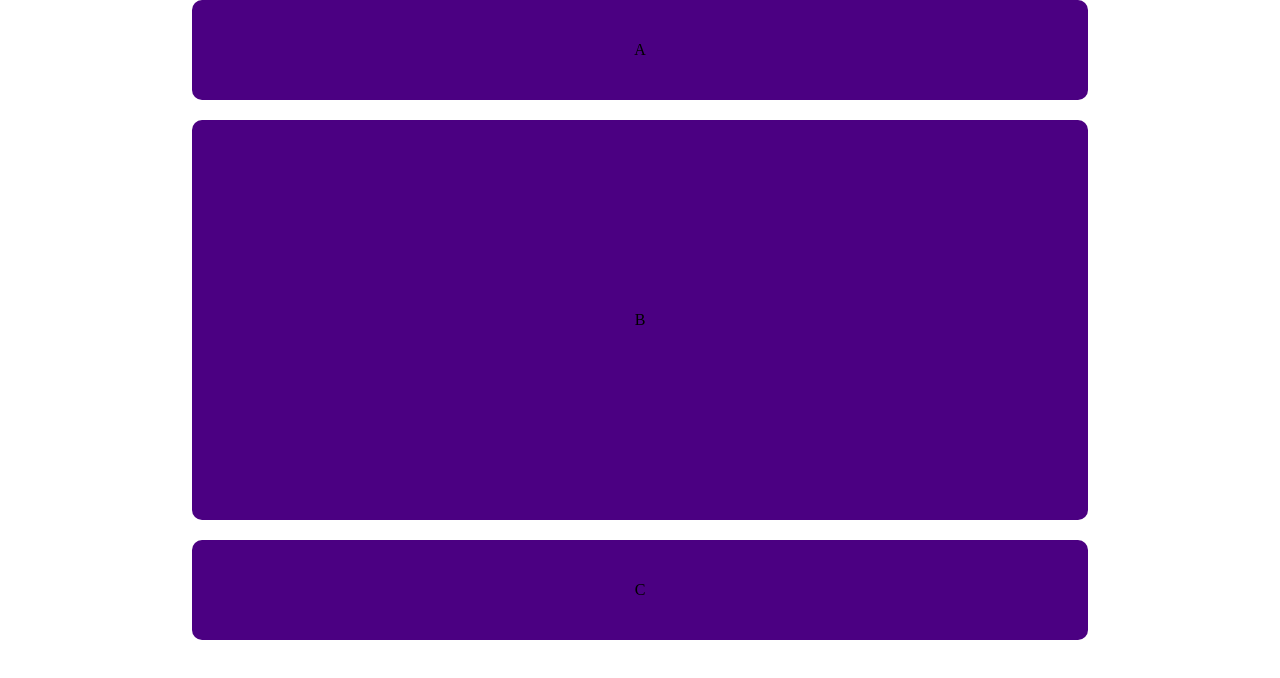
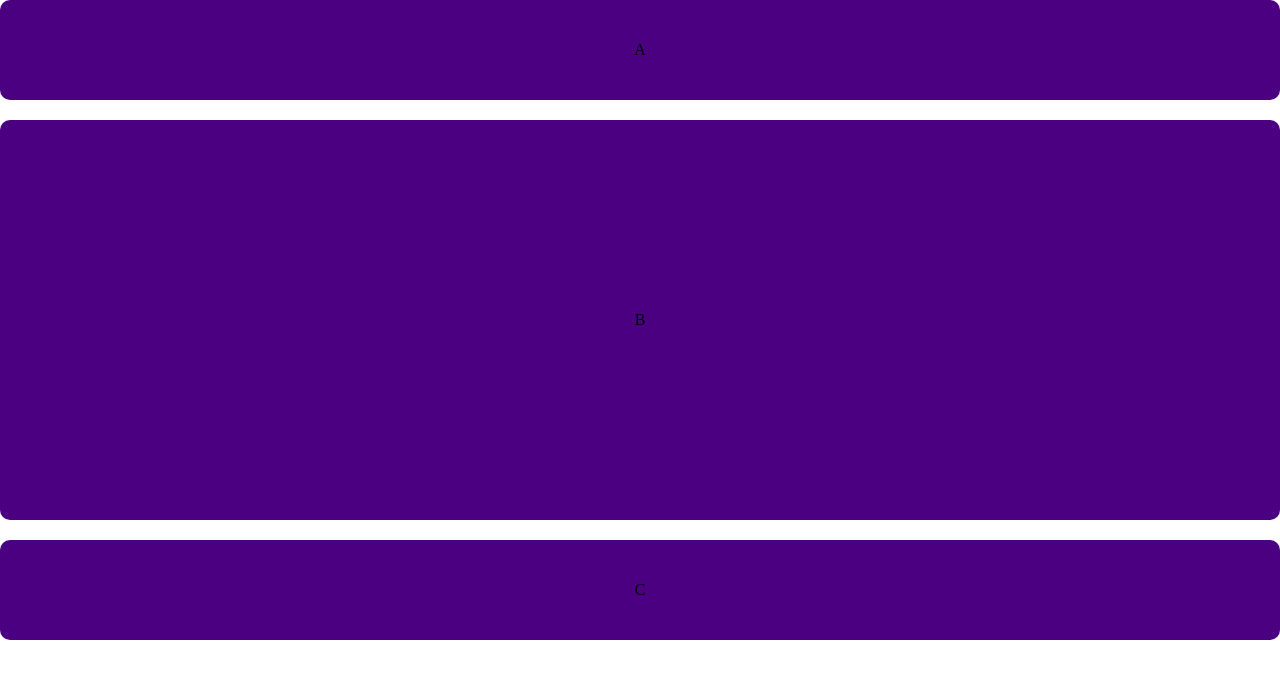
Before and after one commit to Datek1/Html, a plain HTML site: page lesson4/part1/index.html in a window 1280 px wide. Drawn offline with Linux system fonts and the light colour scheme.

Commit message:
upgrade part1

```diff
--- a/lesson4/part1/index.html
+++ b/lesson4/part1/index.html
@@ -11,8 +11,7 @@
     <title>Document</title>
 </head>
 <body>
-<div class="header">
-  <div class="container">
+
     <div class="main-wrap">
       <div class="box-one inner-flex-center bg-indigo border-radius">A</div>
       <div class="wrap">
@@ -20,7 +19,6 @@
         <div class="box-three inner-flex-center bg-indigo border-radius">C</div>
       </div>
     </div>
-  </div>
-</div>
+
 </body>
 </html>
--- a/lesson4/part1/part1.css
+++ b/lesson4/part1/part1.css
@@ -1,12 +1,3 @@
-.header{
-    width: 100vw;
-    height: 100vh;
-
-}
-.container{
-    width: 70%;
-    margin: 0 auto;
-}
 
 .main-wrap{
     display: flex;
```
